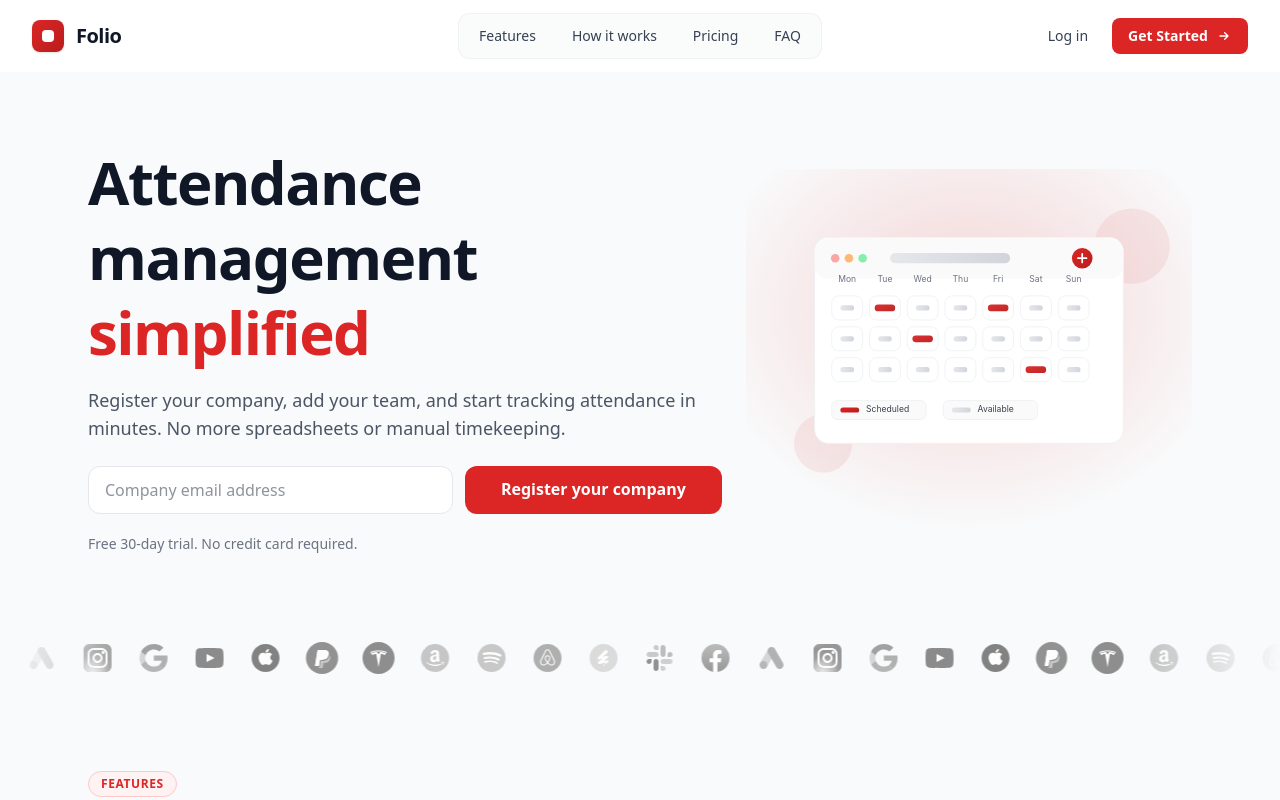
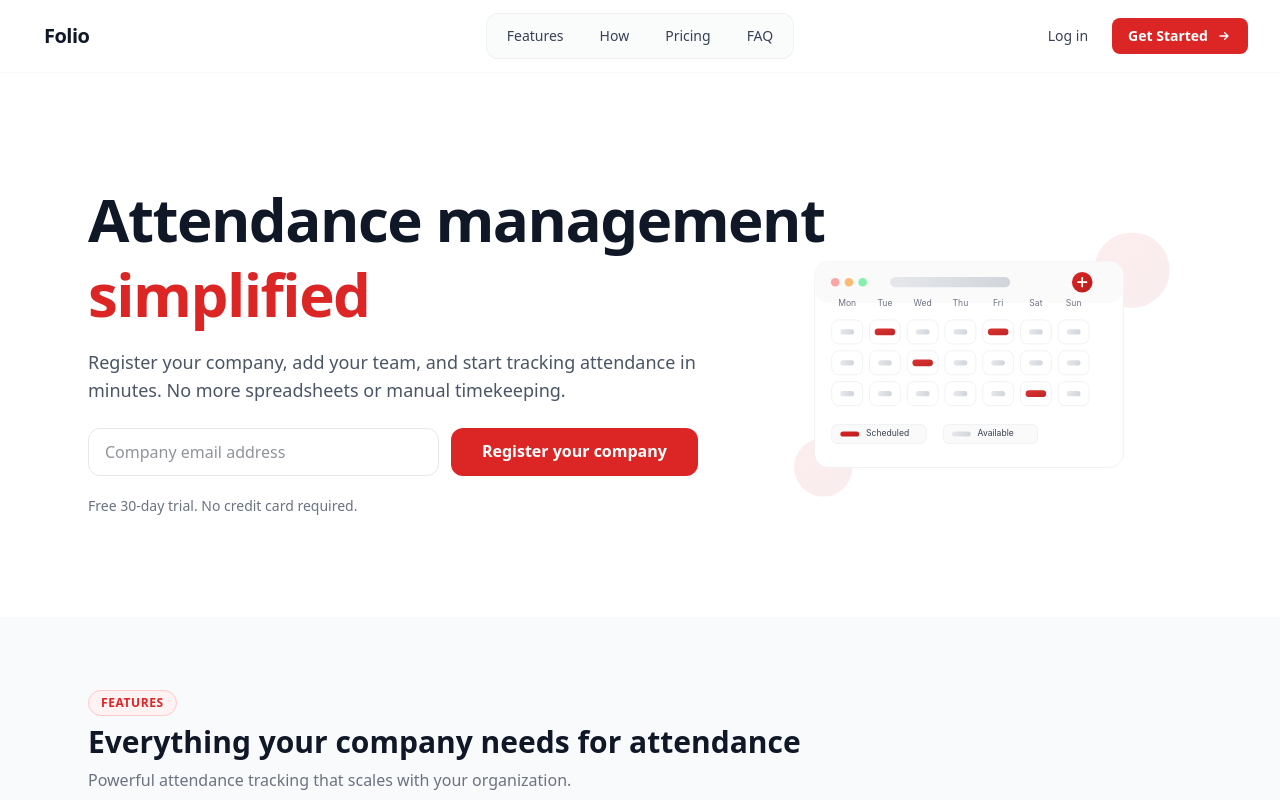
Before and after one commit to TobeOf17/Folio, a React (Vite) app in the folder frontend/: page / in a window 1280 px wide. Shown: the top 800 px of the page. Built offline with nearby package versions, Linux system fonts and the light colour scheme.

Commit message:
Handling responsiveness for mobile and tablet in the sign up, landing and login pages

```diff
--- a/frontend/src/components/AttendanceHeroIllustration.tsx
+++ b/frontend/src/components/AttendanceHeroIllustration.tsx
@@ -39,7 +39,8 @@ const AttendanceHeroIllustration: React.FC<React.SVGProps<SVGSVGElement>> = (pro
             </defs>
 
             {/* exact background */}
-            <rect width="520" height="420" fill="url(#g-blob)" />
+{/* exact background */}
+<rect width="520" height="420" fill="#ffffff" />
             <circle cx="450" cy="90" r="44" fill="url(#g-brand)" opacity="0.08" />
             <circle cx="90" cy="320" r="34" fill="url(#g-brand)" opacity="0.08" />
 
--- a/frontend/src/components/LoginIllustration.tsx
+++ b/frontend/src/components/LoginIllustration.tsx
@@ -20,31 +20,19 @@ const LoginIllustration: React.FC = () => {
                 height="auto"
             >
                 <defs>
-                    {/* Original soft background */}
-                    <linearGradient id="grad" x1="0" y1="0" x2="1" y2="1">
-                        <stop offset="0%" stopColor="#fde7e7" />
-                        <stop offset="100%" stopColor="#fff" />
-                    </linearGradient>
+{/* Neutral radial glow */}
+<radialGradient id="g-blob" cx="40%" cy="45%" r="65%">
+  <stop offset="0%" stopColor="#f6443bff" stopOpacity="0.18" />  {/* blue-500 */}
+  <stop offset="80%" stopColor="#f6443bff" stopOpacity="0.04" />
+  <stop offset="100%" stopColor="#f6443bff" stopOpacity="0" />
+</radialGradient>
 
-                    {/* Brand gloss/shine like SignUp illustration */}
-                    <linearGradient id="g-brand" x1="0" y1="0" x2="1" y2="1">
-                        <stop offset="0%" stopColor="#dc2626" />
-                        <stop offset="100%" stopColor="#b91c1c" />
-                    </linearGradient>
+{/* Softer background gradient */}
+<linearGradient id="grad" x1="0" y1="0" x2="1" y2="1">
+  <stop offset="0%" stopColor="#f3f4f6" />   {/* gray-100 */}
+  <stop offset="100%" stopColor="#fff" />
+</linearGradient>
 
-                    {/* Soft red radial glow behind device */}
-                    <radialGradient id="g-blob" cx="40%" cy="45%" r="65%">
-                        <stop offset="0%" stopColor="#dc2626" stopOpacity="0.18" />
-                        <stop offset="80%" stopColor="#dc2626" stopOpacity="0.04" />
-                        <stop offset="100%" stopColor="#dc2626" stopOpacity="0" />
-                    </radialGradient>
-
-
-                    {/* Sparkle gradient */}
-                    <linearGradient id="g-spark" x1="0" y1="0" x2="1" y2="1">
-                        <stop offset="0%" stopColor="#ffffff" stopOpacity="0.95" />
-                        <stop offset="100%" stopColor="#ffffff" stopOpacity="0.2" />
-                    </linearGradient>
                 </defs>
 
                 {/* Soft red glow (new) */}
--- a/frontend/src/components/Navbar.tsx
+++ b/frontend/src/components/Navbar.tsx
@@ -20,7 +20,7 @@ const Navbar: React.FC<NavbarProps> = ({ variant = "landing" }) => {
 
     const navLinks = [
         { href: "#features", label: "Features" },
-        { href: "#how", label: "How it works" },
+        { href: "#how", label: "How" },
         { href: "#pricing", label: "Pricing" },
         { href: "#faq", label: "FAQ" }
     ];
@@ -49,9 +49,7 @@ const Navbar: React.FC<NavbarProps> = ({ variant = "landing" }) => {
                             aria-label="Folio Home"
                         >
                             <div className="relative">
-                                <div className="w-8 h-8 bg-gradient-to-br from-brand to-brand-hover rounded-lg shadow-sm group-hover:shadow-md transition-shadow flex items-center justify-center">
-                                    <div className="w-3 h-3 bg-white rounded-sm"></div>
-                                </div>
+
                                 {/* Subtle glow effect */}
                                 <div className="absolute inset-0 w-8 h-8 bg-brand/20 rounded-lg blur-md opacity-0 group-hover:opacity-100 transition-opacity -z-10"></div>
                             </div>
--- a/frontend/src/pages/LandingPage.tsx
+++ b/frontend/src/pages/LandingPage.tsx
@@ -28,16 +28,23 @@ const LandingPage: React.FC = () => {
             <Navbar variant="landing" />
 
             {/* HERO */}
-            <section className="pt-18 pb-16 bg-background-gray">
+<section className="pt-18 pb-16 bg-white">
   <div className="max-w-6xl mx-auto px-6">
-                    <div className="grid grid-cols-12 gap-6 items-center">
-                        <div className="col-span-12 md:col-span-7">
+    <div className="relative grid grid-cols-12 gap-6 items-center">
+      {/* TEXT */}
+      <div className="col-span-12 md:col-span-6 xl:col-span-7 text-left z-10 md:pr-6">
         <h1 className="text-4xl md:text-5xl lg:text-6xl font-black leading-tight text-gray-900 tracking-tight">
-                                <span className="block sm:inline">Attendance management</span>{' '}
+          {/* allow wrap on md, keep one line on lg+ */}
+          <span className="whitespace-normal lg:whitespace-nowrap inline-block">
+            Attendance management
+          </span>
+          <br />
           <span className="text-brand">simplified</span>
         </h1>
+
         <p className="mt-4 text-lg text-gray-600 max-w-2xl">
-                                Register your company, add your team, and start tracking attendance in minutes. No more spreadsheets or manual timekeeping.
+          Register your company, add your team, and start tracking attendance in minutes.
+          No more spreadsheets or manual timekeeping.
         </p>
 
         <div className="mt-6 grid grid-cols-12 gap-3">
@@ -60,52 +67,15 @@ const LandingPage: React.FC = () => {
         </div>
       </div>
 
-                        <div className="col-span-12 md:col-span-5">
+      {/* ILLUSTRATION */}
+<div className="col-span-12 md:col-span-5 md:mt-12 flex justify-center md:justify-end items-center">
   <AttendanceHeroIllustration />
 </div>
+
     </div>
   </div>
 </section>
 
-            {/* Brand marquee - fixed animation */}
-            <section className="py-6 bg-background-gray overflow-hidden">
-                <div className="w-full">
-                    <div
-                        className="relative flex gap-6 whitespace-nowrap"
-                        style={{
-                            maskImage: 'linear-gradient(to right, transparent, black 10%, black 90%, transparent)',
-                            WebkitMaskImage: 'linear-gradient(to right, transparent, black 10%, black 90%, transparent)'
-                        }}
-                    >
-                        <div className="flex gap-6 animate-scroll">
-                            {Array.from({ length: 13 }, (_, i) => (
-                                <img
-                                    key={`set1-${i}`}
-                                    src={`/images/brand/brand-${String(i + 1).padStart(2, '0')}.svg`}
-                                    alt={`Brand ${i + 1}`}
-                                    className="h-8 w-auto flex-shrink-0 opacity-60 grayscale hover:opacity-100 hover:grayscale-0 transition-all duration-300"
-                                />
-                            ))}
-                            {Array.from({ length: 13 }, (_, i) => (
-                                <img
-                                    key={`set2-${i}`}
-                                    src={`/images/brand/brand-${String(i + 1).padStart(2, '0')}.svg`}
-                                    alt={`Brand ${i + 1}`}
-                                    className="h-8 w-auto flex-shrink-0 opacity-60 grayscale hover:opacity-100 hover:grayscale-0 transition-all duration-300"
-                                />
-                            ))}
-                            {Array.from({ length: 13 }, (_, i) => (
-                                <img
-                                    key={`set3-${i}`}
-                                    src={`/images/brand/brand-${String(i + 1).padStart(2, '0')}.svg`}
-                                    alt={`Brand ${i + 1}`}
-                                    className="h-8 w-auto flex-shrink-0 opacity-60 grayscale hover:opacity-100 hover:grayscale-0 transition-all duration-300"
-                                />
-                            ))}
-                        </div>
-                    </div>
-                </div>
-            </section>
 
             {/* FEATURES */}
             <section id="features" className="py-18 bg-background-gray">
@@ -157,7 +127,7 @@ const LandingPage: React.FC = () => {
                 </div>
             </section>
 
-            {/* HOW IT WORKS */}
+            {/* HOW */}
             <section id="how" className="py-18 bg-surface-alt">
                 <div className="max-w-6xl mx-auto px-6">
                     <div className="mb-12">
--- a/frontend/src/pages/LoginPage.tsx
+++ b/frontend/src/pages/LoginPage.tsx
@@ -37,8 +37,6 @@ const LoginPage: React.FC = () => {
                         <div className="bg-white border border-border rounded-2xl p-10 shadow-large max-w-lg mx-auto lg:mx-0 w-full">
                             <div className="text-center mb-8">
                                 <div className="inline-flex items-center gap-3 mb-4">
-                                    <div className="w-10 h-10 rounded-lg bg-brand"></div>
-                                    <span className="text-xl font-black tracking-wide">Folio</span>
                                 </div>
                                 <h1 className="text-3xl font-black text-gray-900 mb-2">Welcome back</h1>
                                 <p className="text-text-secondary">Sign in to your account to continue</p>
```
Lines whose indentation alone changed are shown as unchanged.
